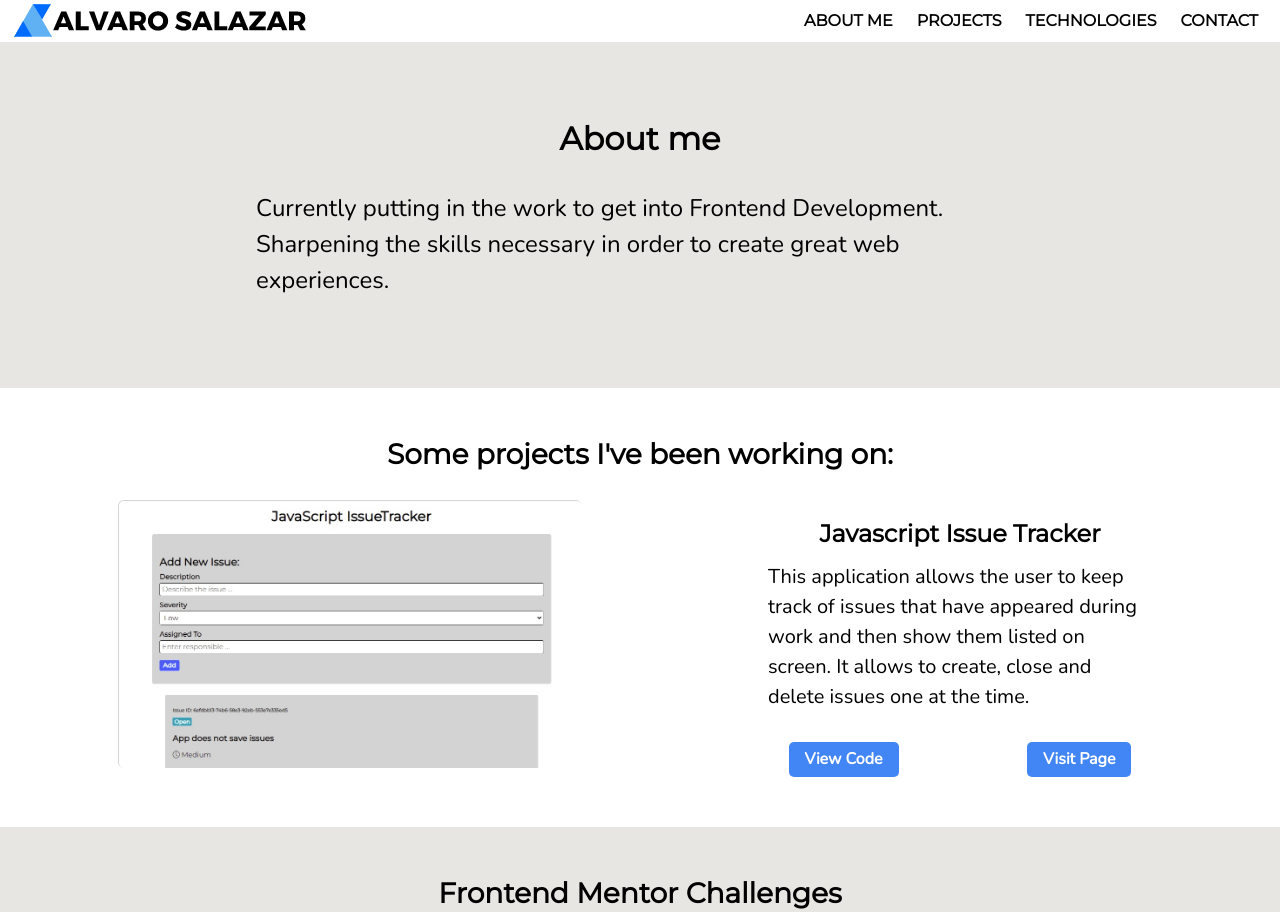
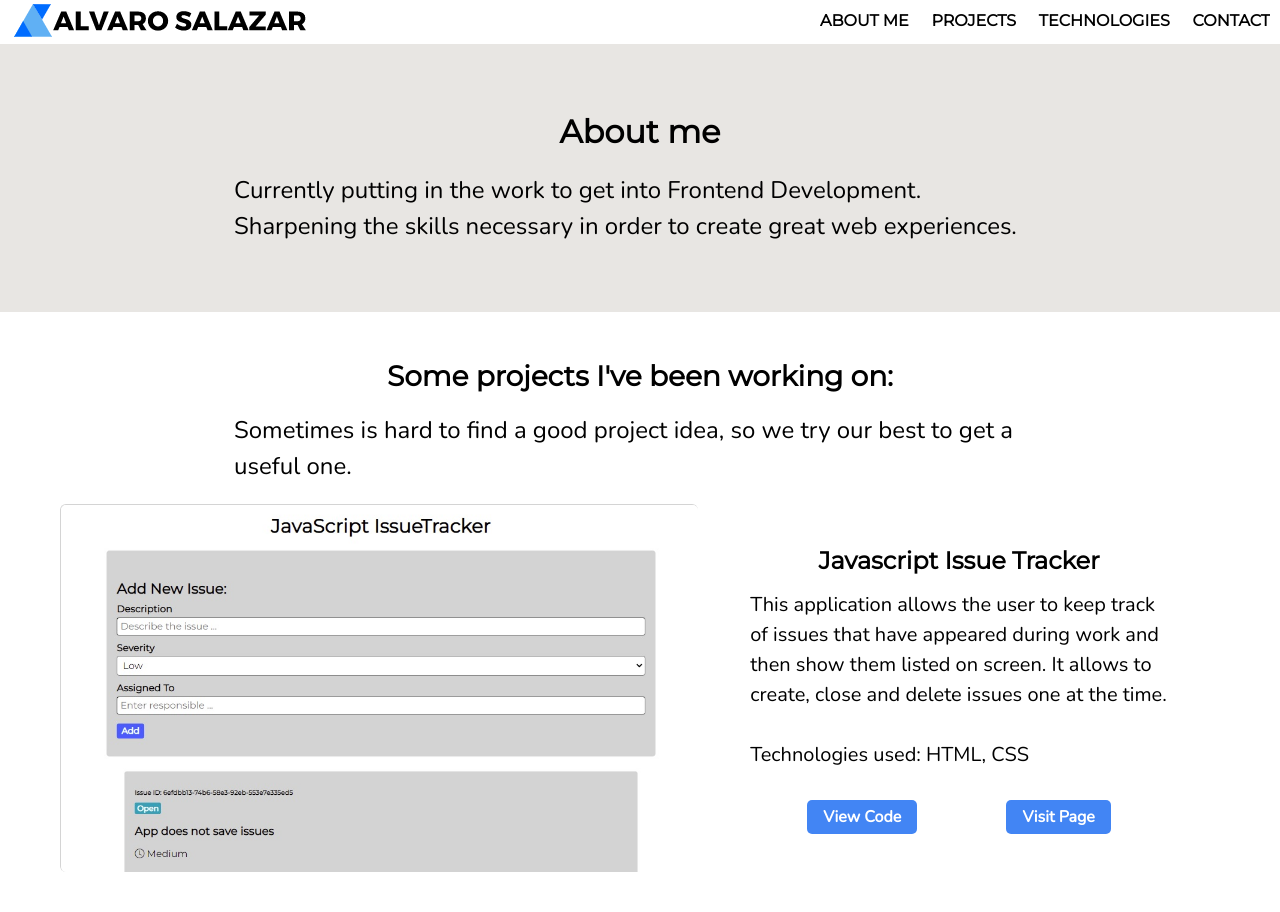
Before and after one commit to alvarolsr/Portfolio-default, a plain HTML site: page index.html in a window 1280 px wide. Shown: the top 912 px of the page. Drawn offline with nearby package versions, Linux system fonts and the light colour scheme.

Commit message:
Some further refactoring

```diff
--- a/css/styles.css
+++ b/css/styles.css
@@ -15,29 +15,9 @@
 /* general styles */
 body {
   min-width: 375px;
+  max-width: 1440px;
   font-family: "Montserrat", "sans-serif";
-  /*font-family: "Nunito", "sans-serif";*/
-}
-
-nav {
-  position: relative;
-  background: #fff;
-  padding: 0px 10px;
-  font-weight: bold;
-  line-height: 42px;
-  position: fixed;
-  width: 100%;
-  z-index: 10;
-}
-
-nav a {
-  color: black;
-}
-
-h1,
-h2,
-h3 {
-  /*font-family: "Montserrat", "sans-serif";*/
+  margin: auto;
 }
 
 h1 {
@@ -47,13 +27,12 @@ h1 {
 h2 {
   text-align: center;
   font-size: 28px;
-  margin-top: 20px;
-  margin-bottom: 30px;
 }
 
 h3 {
   text-align: center;
   font-size: 24px;
+  margin-bottom: 15px;
 }
 
 p {
@@ -65,9 +44,19 @@ section a {
   font-family: "Nunito", "sans-serif";
 }
 
+nav {
+  padding: 0 10px;
+  font-weight: bold;
+}
+
+.description {
+  font-size: 20px;
+  margin-top: 15px;
+  margin-bottom: 15px;
+}
+
 .logo {
-  position: absolute;
-  width: 300px;
+  display: inline-block;
 }
 
 main {
@@ -82,8 +71,6 @@ main {
 /* general styles for projects and challenges section */
 .projects,
 .challenges {
-  padding-top: 30px;
-  padding-bottom: 50px;
   font-size: 20px;
 }
 
@@ -93,25 +80,12 @@ main {
 
 .project-image {
   text-align: center;
-  padding-left: 60px;
-}
-
-.project-image,
-.project-description {
-  width: 50%;
-}
-
-.project {
-  margin-top: 30px;
-}
-
-.project-description {
-  margin-top: 20px;
+  margin: 20px auto;
 }
 
 .project img {
   border-radius: 6px;
-  max-width: 80%;
+  max-width: 100%;
   transition: transform 0.25s;
   border-style: solid;
   border-width: 1px 0px 0px 1px;
@@ -130,6 +104,7 @@ main {
   justify-content: space-evenly;
   padding-left: 20px;
   padding-right: 20px;
+  margin-top: 30px;
 }
 
 .button {
@@ -149,23 +124,14 @@ main {
   cursor: pointer;
 }
 
-/*mobile test setup*/
-@media screen and (max-width: 768px) {
-  .mobileContainer {
-    padding-top: 168px;
-    transition: padding 0.5s linear;
-  }
-
-  .container {
-    margin: 0;
-  }
-
-  .toggle {
-    float: right;
+/***********************************************************************/
+.wrapper {
+  display: flex;
+  justify-content: space-between;
+  align-items: center;
 }
 
 .main-list {
-    margin-top: 42px;
   text-align: center;
   height: 0;
   overflow: hidden;
@@ -173,91 +139,44 @@ main {
 }
 
 .show-list {
-    margin-top: 42px;
-    height: 168px;
+  display: block;
+  height: 160px;
   transition: height 0.7s ease;
 }
 
 .main-list ul {
-    width: 100%;
-  }
-
-  .main-list ul li {
-    width: 100%;
+  list-style: none;
+  text-align: center;
 }
 
 .main-list ul li a {
-    display: inline-block;
+  display: block;
   color: black;
   text-decoration: none;
-    width: 100%;
+  line-height: 40px;
 }
 
-  .main-list ul li a:hover {
+/*.show-list ul li a:hover {
   background-color: grey;
   transition: background-color 0.5s ease;
-  }
+}*/
 
-  .projects,
-  .challenges {
-    padding-bottom: 60px;
-  }
-
-  .project {
-    display: flex;
-    flex-direction: column;
-    padding-left: 0;
-  }
-
-  .project-image,
-  .project-description {
-    width: 100%;
-  }
-
-  .project-image {
-    padding: 0;
-  }
-}
-
+/*****************************************************************
 /* Styles for Personal Information Section */
 .about-me {
-  padding-top: 90px;
   background-color: rgb(232, 230, 227);
-  padding-bottom: 90px;
-}
-
-.about-me p {
-  font-size: 24px;
-  width: 60%;
-  margin: auto;
-  color: black;
 }
 
 /* Styles for Projects Section */
-.projects p,
-.challenges p {
-  width: 60%;
+.project p,
+.challenge p {
+  width: 80%;
   margin: auto;
-  margin-top: 15px;
-  margin-bottom: 15px;
-}
-
-.project {
-  display: flex;
-}
-
-/* Styles for Technologies Section */
-.tech {
-  width: 60%;
-  margin-left: auto;
-  margin-right: auto;
-  padding-bottom: 30px;
 }
 
 h1 {
   display: block;
   text-align: center;
-  padding: 10px;
 }
 
 .cards {
@@ -292,8 +211,6 @@ h1 {
 .contact {
   background-color: rgb(232, 230, 227);
   color: black;
-  padding-top: 50px;
-  padding-bottom: 50px;
 }
 
 .contact img {
@@ -306,8 +223,6 @@ h1 {
 }
 
 .contact p {
-  width: 60%;
-  margin: auto;
   color: black;
   font-size: 16px;
   line-height: 1.6;
@@ -323,31 +238,84 @@ span a {
   cursor: pointer;
 }
 
+/*mobile test setup*/
+@media screen and (max-width: 480px) {
+  section {
+    padding: 40px 48px;
+  }
+
+  .description {
+    margin-top: 15px;
+    margin-bottom: 15px;
+  }
+
+  .project-image,
+  .project-description {
+    width: 100%;
+  }
+}
+
+@media screen and (min-width: 481px) {
+  section {
+    padding: 40px 48px;
+  }
+}
+
 @media screen and (min-width: 768px) {
+  section {
+    padding: 48px 60px;
+  }
+
+  .wrapper {
+    margin: 0;
+    width: 300px;
+  }
+
   .toggle {
     display: none;
   }
 
   nav {
-    height: 42px;
+    display: flex;
+    justify-content: space-between;
+    position: relative;
+    background: #fff;
+    padding: 0px 10px;
+    font-weight: bold;
+    z-index: 10;
+
+    color: black;
   }
 
-  nav ul {
-    display: flex;
+  .main-list {
+    display: block;
+    margin-left: 20px;
+    min-width: 450px;
+    max-width: 500px;
+    height: auto;
+    margin-top: auto;
+    margin-bottom: auto;
     list-style-type: none;
-    float: right;
   }
 
-  nav ul li a {
+  .main-list ul {
+    display: flex;
+    justify-content: space-between;
+    align-items: center;
+  }
+
+  .main-list li {
+    display: inline-block;
+  }
+
+  .main-list ul li a {
     display: block;
     text-decoration: none;
     color: black;
-    padding: 0 12px;
-    margin-top: 8px;
-    line-height: 25px;
+    line-height: 20px;
   }
 
-  nav ul li a::after {
+  .main-list ul li a::after {
     content: "";
     display: block;
     width: 0px;
@@ -356,8 +324,32 @@ span a {
     transition: width 0.4s ease-in;
   }
 
-  nav ul li a:hover::after {
+  .main-list li a:hover::after {
     width: 100%;
+  }
+
+  .description {
+    font-size: 24px;
+    margin: 20px auto;
+    width: 70%;
+  }
+
+  .project {
+    display: flex;
+    justify-content: space-between;
+  }
+
+  .project-image,
+  .project-description {
+    margin: auto;
+  }
+
+  .project-image {
+    width: 55%;
+  }
+
+  .project-description {
+    width: 45%;
   }
 
   .cards {
@@ -365,7 +357,11 @@ span a {
     grid-template: repeat(3, 33.3%) / repeat(3, 33.3%);
   }
 
-  .button-panel {
-    margin-top: 30px;
+  .contact p {
+    width: 60%;
+    margin: auto;
+    color: black;
+    font-size: 16px;
+    line-height: 1.6;
   }
 }
--- a/index.html
+++ b/index.html
@@ -20,29 +20,34 @@
 
 
     <!--load all styles -->
-    <!--<link rel="preconnect" href="https://fonts.googleapis.com">
-    <link rel="preconnect" href="https://fonts.gstatic.com" crossorigin>
-    <link href="https://fonts.googleapis.com/css2?family=Fredoka+One&display=swap" rel="stylesheet">-->
-    <title>Document</title>
+    <title>Alvaro Salazar Personal Portfolio</title>
   </head>
   <body>
     <!--<div class="container">-->
     <!-- FIRST NAVIGATION-->
     <nav class="nav">
-      <div class="container">
+      <div class="wrapper">
         <div class="logo">
           <a href="#"><img src="images/main-logo.png" /></a>
         </div>
         <div class="toggle">
           <a href="#"><i id="toggle-btn" class="fas fa-bars"></i></a>
         </div>
+        <!--<div class="main-list" id="mainListDiv">
+          <ul>
+            <li class="item menu"><a href="#about-me">ABOUT ME</a></li>
+            <li class="item menu"><a href="#projects">PROJECTS</a></li>
+            <li class="item menu"><a href="#tech">TECHNOLOGIES</a></li>
+            <li class="item menu"><a href="#contact">CONTACT</a></li>
+          </ul>
+        </div>-->
       </div>
       <div class="main-list" id="mainListDiv">
         <ul>
-          <li class="item menu"><a href="#about-me">ABOUT ME</a></li>
-          <li class="item menu"><a href="#projects">PROJECTS</a></li>
-          <li class="item menu"><a href="#tech">TECHNOLOGIES</a></li>
-          <li class="item menu"><a href="#contact">CONTACT</a></li>
+          <li class="menu-item"><a href="#about-me">ABOUT ME</a></li>
+          <li class="menu-item"><a href="#projects">PROJECTS</a></li>
+          <li class="menu-item"><a href="#tech">TECHNOLOGIES</a></li>
+          <li class="menu-item"><a href="#contact">CONTACT</a></li>
         </ul>
       </div>
     </nav>
@@ -50,7 +55,7 @@
     <section class="about-me" id="about-me">
       <h1>About me</h1>
       <!--<img class="portrait" src="images/portrait.png">-->
-      <p>
+      <p class="description">
         Currently putting in the work to get into Frontend Development.
         Sharpening the skills necessary in order to create great web
         experiences.
@@ -59,7 +64,7 @@
     </section>
     <section id="projects" class="projects">
       <h2>Some projects I've been working on:</h2>
-
+      <p class="description">Sometimes is hard to find a good project idea, so we try our best to get a useful one.</p>
       <div class="project">
         <div class="project-image">
           <img src="images/issueTracker.jpg" />
@@ -70,6 +75,10 @@
             This application allows the user to keep track of issues that have
             appeared during work and then show them listed on screen. It allows
             to create, close and delete issues one at the time.
+
+          <br><br>
+            Technologies used: HTML, CSS
+
           </p>
           <div class="button-panel">
             <a class="button" href="https://github.com/alvarolsr/JS-Issue-Tracker">
@@ -86,7 +95,7 @@
     </section>
     <section id="challenges" class="challenges">
       <h2>Frontend Mentor Challenges</h2>
-      <p>
+      <p class="description">
         This is my favorite resource to improve  my skills. Frontend Mentor
         challenges are really helpful to learn the best development practices.
       </p>
@@ -121,7 +130,7 @@
 
     <section id="tech" class="tech">
       <h2>Technologies I've been working with:</h2>
-
+<p class="description">After wasting so much time (unfortunately) going back and forth between technologies, I learned the hard way it would be the best to start from the basic frontend stack.</p>
       <div class="cards">
         <div class="card">
           <img src="images/html-logo.png" />
@@ -166,7 +175,7 @@
       </div>
     </section>
     <section class="contact" id="contact">
-      <h1>Contact me</h1>
+      <h2>Contact me</h2>
       <img class="picture" src="images/sq-photo.jpg" />
       <br />
       <div class="contact-message">
```
Also changed, not shown: css/styles-dist.css. Lines whose indentation alone changed are shown as unchanged.
